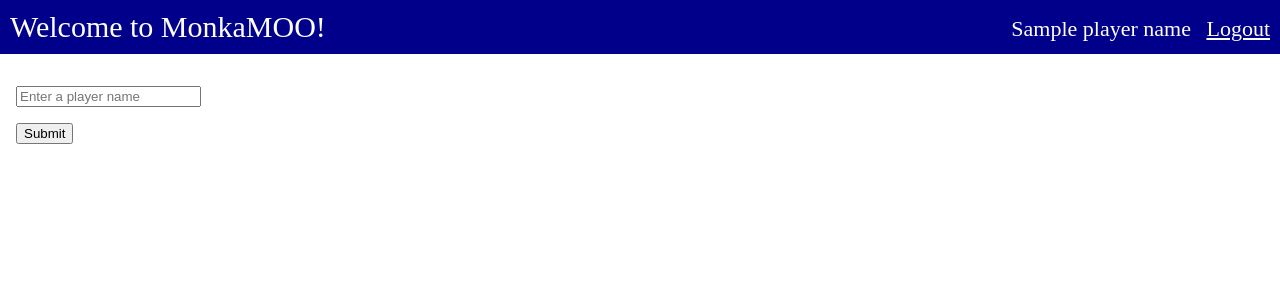
After one commit to jspeth/monkamoo, a Flask app: template templates/login.html in a window 1280 px wide. The commit adds this page. Shown: the top 300 px of the page. Run offline with Flask 3, Linux system fonts and the light colour scheme; the template is opened without the code that fills it: most values are stand-ins (such as "Sample title", 1, 10 or a date in 2020).

Commit message:
More styling

```diff
--- a/app.py
+++ b/app.py
@@ -61,12 +61,7 @@ def login():
             world.add_player(player)
         player.stdout = SocketOutput(player_name)
         return redirect(url_for('index'))
-    return '''
-        <form method="post">
-            <p><input type=text name=player_name placeholder=Player>
-            <p><input type=submit>
-        </form>
-    '''
+    return render_template('login.html')
 
 @app.route('/logout')
 def logout():
--- /dev/null
+++ b/static/style.css
@@ -0,0 +1,26 @@
+body {
+  background-color: white;
+  margin: 0px;
+}
+
+#header {
+  background-color: darkblue;
+  color: #fff;
+  font-size: 30px;
+  padding: 10px;
+  text-align: center;
+  width: 100%;
+}
+
+.input_form {
+  padding: 16px;
+}
+
+.message_holder {
+  padding: 12px;
+}
+
+.message {
+  color: darkblue;
+  padding: 6px;
+}
--- /dev/null
+++ b/templates/layout.html
@@ -0,0 +1,21 @@
+<!doctype html>
+<html>
+  <head>
+    {% block head %}
+    <link rel="stylesheet" href="{{ url_for('static', filename='style.css') }}">
+    <title>MonkaMOO</title>
+    {% endblock %}
+  </head>
+  <body>
+    <div id="header">
+      <div style="float: left;">Welcome to MonkaMOO!</div>
+      <div style="float: right; margin-top: 6px; margin-right: 20px; font-size: 22px;">
+        <span id="username">{{ player_name }}</span>
+        <a href="/logout" style="color: #fff; margin-left: 10px;">Logout</a>
+      </div>
+      <div style="clear: both;"></div>
+    </div>
+    <div id="content">{% block content %}{% endblock %}</div>
+    <div id="footer">{% block footer %}{% endblock %}</div>
+  </body>
+</html>
--- /dev/null
+++ b/templates/login.html
@@ -0,0 +1,7 @@
+{% extends "layout.html" %}
+{% block content %}
+  <form class="input_form" method="post">
+    <p><input type=text name=player_name placeholder="Enter a player name">
+    <p><input type=submit>
+  </form>
+{% endblock %}
```
Also changed, not shown: templates/session.html (+3 -45 lines).
